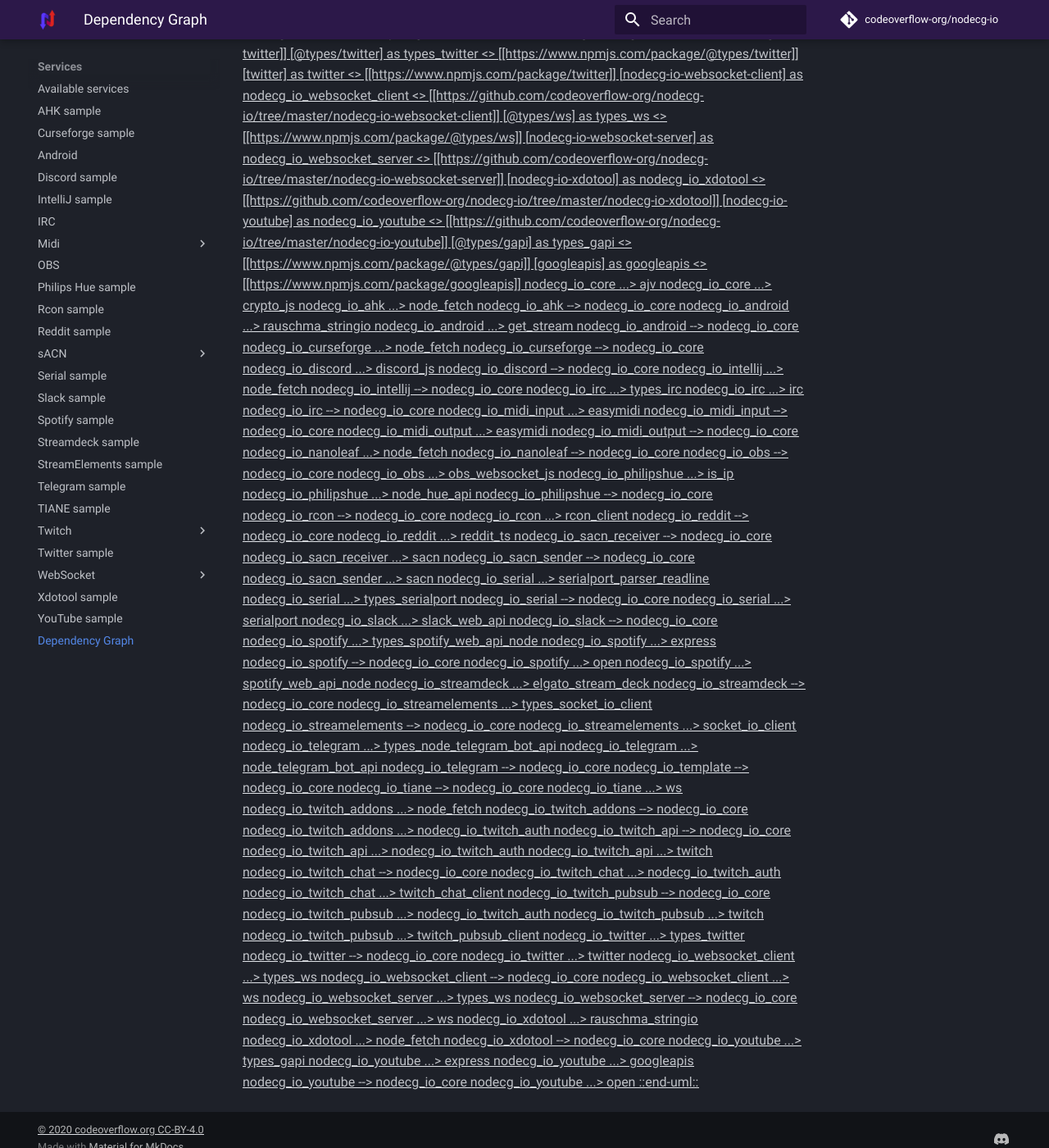
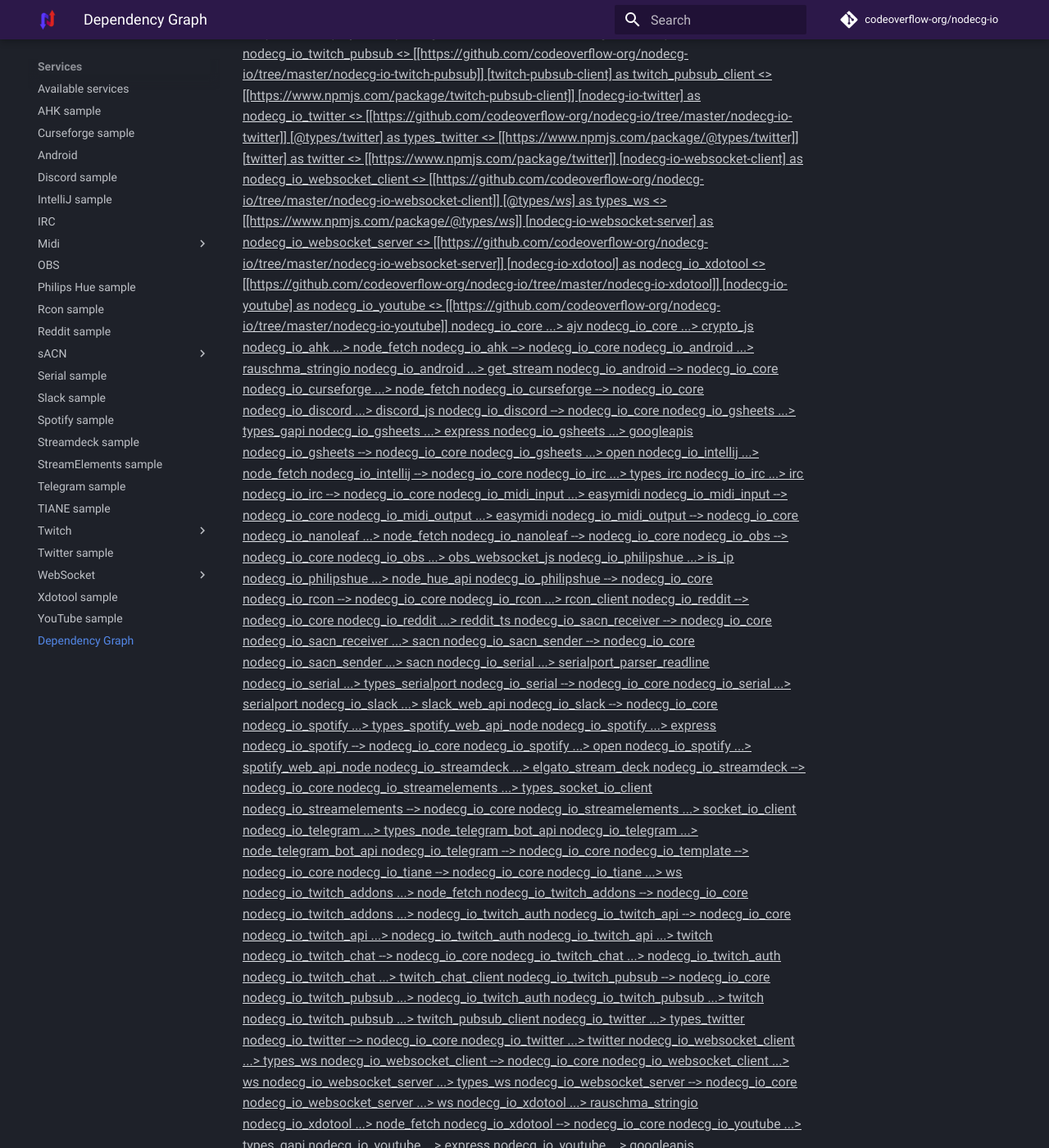
Before and after one commit to codeoverflow-org/nodecg-io-docs, an MkDocs documentation site: the page built from docs/dependencies.md, in a window 1280 px wide and 1400 px high, scrolled down 2248 px. Shown: the whole window at 82% size. Built offline with MkDocs 1.6.1 and Material for MkDocs 9.7.7, drawn with Linux system fonts in a browser that asks for light colours; comment, search, counter and statistics services are not loaded; the version menu is left out; some of the changed text lies outside the part shown.

Commit message:
Update generated documentation ( codeoverflow-org/nodecg-io@8b29117cc90ec8df13343f8216b8c427c8b5ae80)

```diff
--- a/docs/dependencies.md
+++ b/docs/dependencies.md
@@ -24,6 +24,11 @@
 [<u>nodecg-io-curseforge] as nodecg_io_curseforge <<service>> [[https://github.com/codeoverflow-org/nodecg-io/tree/master/nodecg-io-curseforge]]
 [<u>nodecg-io-discord] as nodecg_io_discord <<service>> [[https://github.com/codeoverflow-org/nodecg-io/tree/master/nodecg-io-discord]]
 [<u>discord.js] as discord_js <<lib>> [[https://www.npmjs.com/package/discord.js]]
+[<u>nodecg-io-gsheets] as nodecg_io_gsheets <<service>> [[https://github.com/codeoverflow-org/nodecg-io/tree/master/nodecg-io-gsheets]]
+[<u>@types/gapi] as types_gapi <<lib>> [[https://www.npmjs.com/package/@types/gapi]]
+[<u>express] as express <<lib>> [[https://www.npmjs.com/package/express]]
+[<u>googleapis] as googleapis <<lib>> [[https://www.npmjs.com/package/googleapis]]
+[<u>open] as open <<lib>> [[https://www.npmjs.com/package/open]]
 [<u>nodecg-io-intellij] as nodecg_io_intellij <<service>> [[https://github.com/codeoverflow-org/nodecg-io/tree/master/nodecg-io-intellij]]
 [<u>nodecg-io-irc] as nodecg_io_irc <<service>> [[https://github.com/codeoverflow-org/nodecg-io/tree/master/nodecg-io-irc]]
 [<u>@types/irc] as types_irc <<lib>> [[https://www.npmjs.com/package/@types/irc]]
@@ -52,8 +57,6 @@
 [<u>@slack/web-api] as slack_web_api <<lib>> [[https://www.npmjs.com/package/@slack/web-api]]
 [<u>nodecg-io-spotify] as nodecg_io_spotify <<service>> [[https://github.com/codeoverflow-org/nodecg-io/tree/master/nodecg-io-spotify]]
 [<u>@types/spotify-web-api-node] as types_spotify_web_api_node <<lib>> [[https://www.npmjs.com/package/@types/spotify-web-api-node]]
-[<u>express] as express <<lib>> [[https://www.npmjs.com/package/express]]
-[<u>open] as open <<lib>> [[https://www.npmjs.com/package/open]]
 [<u>spotify-web-api-node] as spotify_web_api_node <<lib>> [[https://www.npmjs.com/package/spotify-web-api-node]]
 [<u>nodecg-io-streamdeck] as nodecg_io_streamdeck <<service>> [[https://github.com/codeoverflow-org/nodecg-io/tree/master/nodecg-io-streamdeck]]
 [<u>elgato-stream-deck] as elgato_stream_deck <<lib>> [[https://www.npmjs.com/package/elgato-stream-deck]]
@@ -82,8 +85,6 @@
 [<u>nodecg-io-websocket-server] as nodecg_io_websocket_server <<service>> [[https://github.com/codeoverflow-org/nodecg-io/tree/master/nodecg-io-websocket-server]]
 [<u>nodecg-io-xdotool] as nodecg_io_xdotool <<service>> [[https://github.com/codeoverflow-org/nodecg-io/tree/master/nodecg-io-xdotool]]
 [<u>nodecg-io-youtube] as nodecg_io_youtube <<service>> [[https://github.com/codeoverflow-org/nodecg-io/tree/master/nodecg-io-youtube]]
-[<u>@types/gapi] as types_gapi <<lib>> [[https://www.npmjs.com/package/@types/gapi]]
-[<u>googleapis] as googleapis <<lib>> [[https://www.npmjs.com/package/googleapis]]
 nodecg_io_core ...> ajv
 nodecg_io_core ...> crypto_js
 nodecg_io_ahk ...> node_fetch
@@ -95,6 +96,11 @@
 nodecg_io_curseforge --> nodecg_io_core
 nodecg_io_discord ...> discord_js
 nodecg_io_discord --> nodecg_io_core
+nodecg_io_gsheets ...> types_gapi
+nodecg_io_gsheets ...> express
+nodecg_io_gsheets ...> googleapis
+nodecg_io_gsheets --> nodecg_io_core
+nodecg_io_gsheets ...> open
 nodecg_io_intellij ...> node_fetch
 nodecg_io_intellij --> nodecg_io_core
 nodecg_io_irc ...> types_irc
--- a/docs/services.md
+++ b/docs/services.md
@@ -44,6 +44,18 @@
 
 Depends on [discord.js](https://www.npmjs.com/package/discord.js) @ ^12.5.1 <br>
 Depends on [nodecg-io-core](https://github.com/codeoverflow-org/nodecg-io/tree/master/nodecg-io-core) @ ^0.2.0 <br>
+
+## [nodecg-io-gsheets](https://github.com/codeoverflow-org/nodecg-io/tree/master/nodecg-io-gsheets)
+
+**Allow to control Google Sheets.**
+
+There's no sample implementation for this service yet.
+
+Depends on [@types/gapi](https://www.npmjs.com/package/@types/gapi) @ ^0.0.39 <br>
+Depends on [express](https://www.npmjs.com/package/express) @ ^4.17.1 <br>
+Depends on [googleapis](https://www.npmjs.com/package/googleapis) @ ^67.1.1 <br>
+Depends on [nodecg-io-core](https://github.com/codeoverflow-org/nodecg-io/tree/master/nodecg-io-core) @ ^0.2.0 <br>
+Depends on [open](https://www.npmjs.com/package/open) @ ^8.0.2 <br>
 
 ## [nodecg-io-intellij](https://github.com/codeoverflow-org/nodecg-io/tree/master/nodecg-io-intellij)
 
```
Also changed, not shown: docs/index.md (+1 -1 lines).
